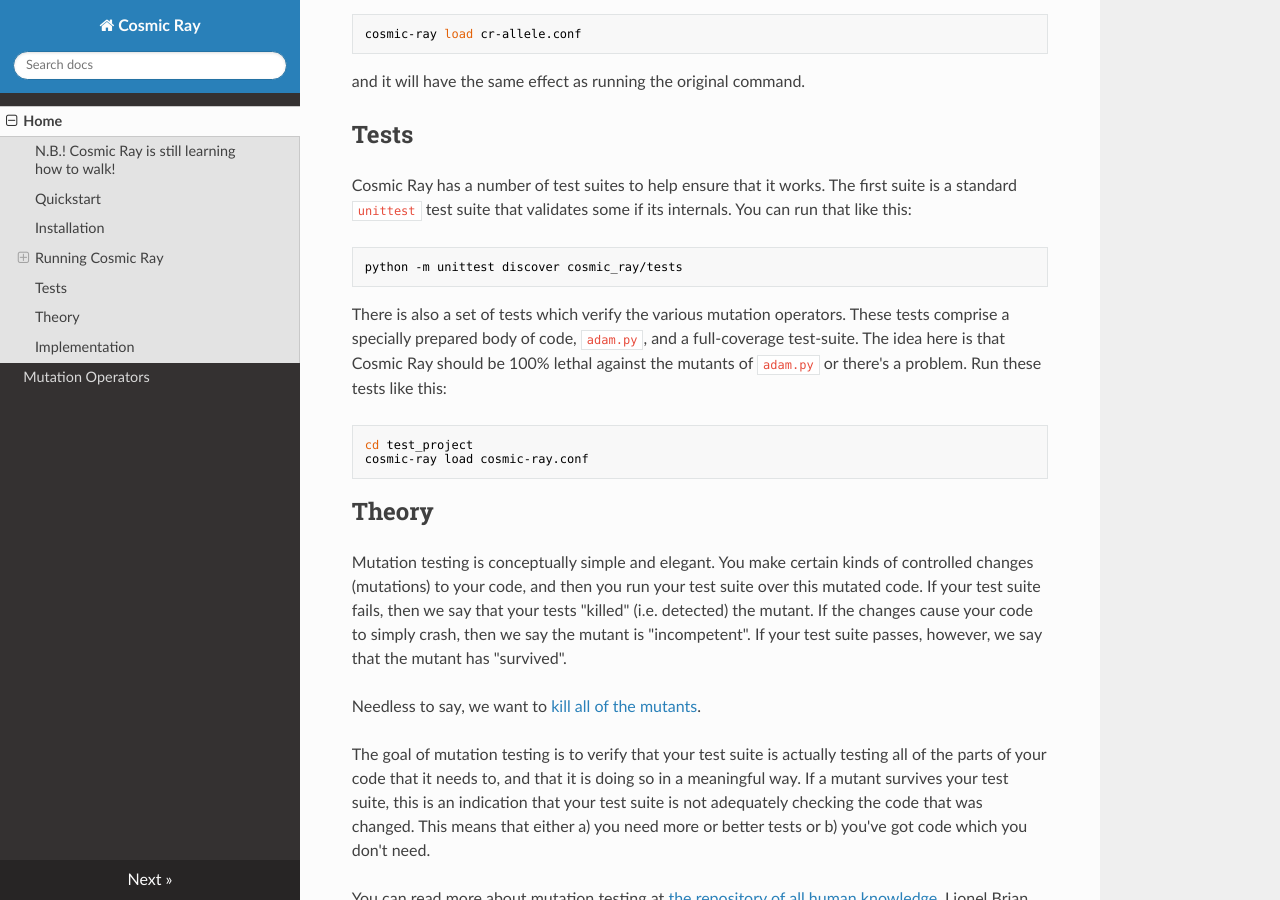
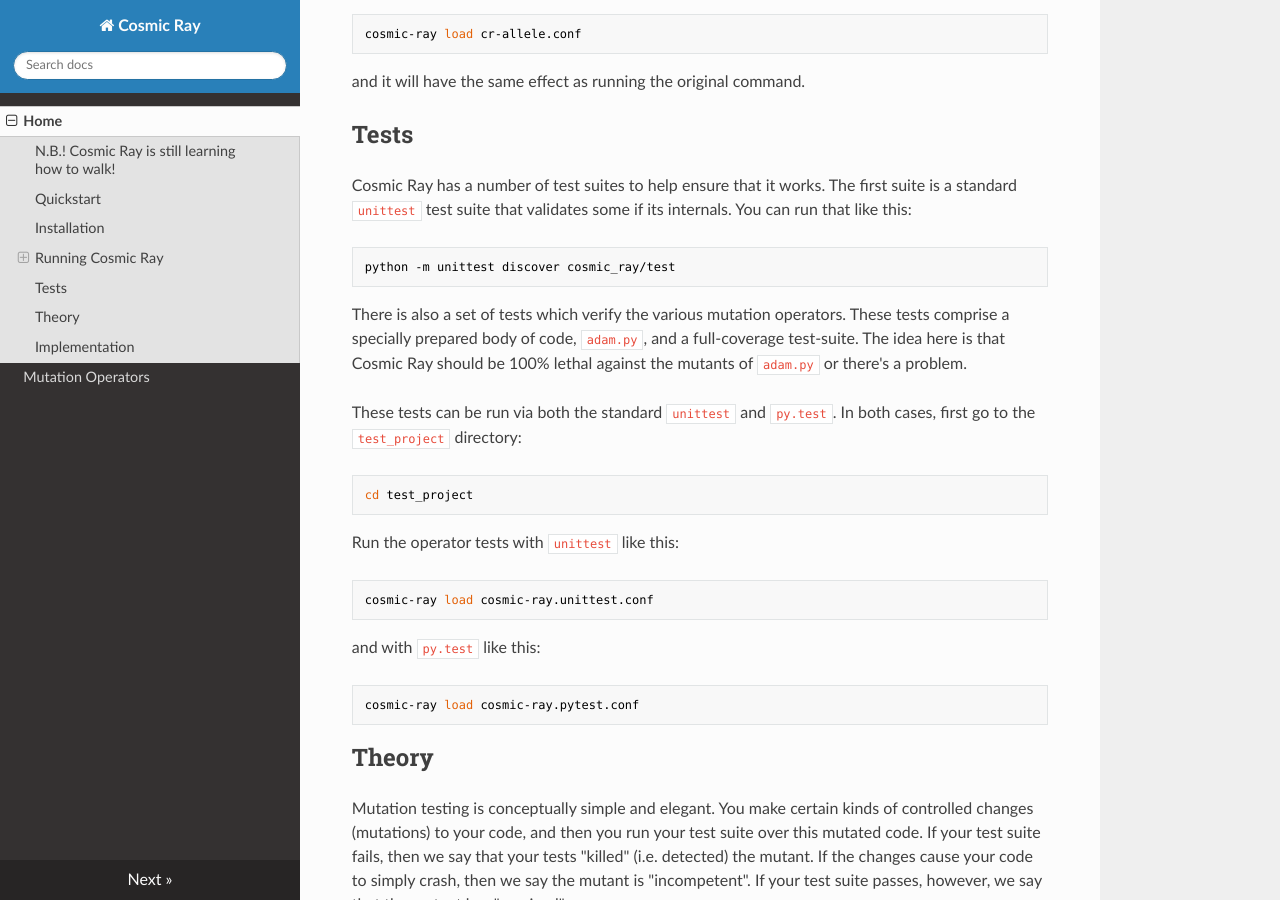
Before and after one commit to sixty-north/cosmic-ray, an MkDocs documentation site: the page built from docs/index.md, in a window 1280 px wide and 900 px high, scrolled down 3081 px. Built offline with MkDocs 1.6.1, drawn with Linux system fonts in a browser that asks for light colours; nearby versions of some CDN libraries; old or Windows-style settings are respelled for this version of MkDocs.

Commit message:
Updated docs to match reality.

````diff
--- a/docs/index.md
+++ b/docs/index.md
@@ -171,18 +171,32 @@
 its internals. You can run that like this:
 
 ```
-python -m unittest discover cosmic_ray/tests
+python -m unittest discover cosmic_ray/test
 ```
 
 There is also a set of tests which verify the various mutation
 operators. These tests comprise a specially prepared body of code,
 `adam.py`, and a full-coverage test-suite. The idea here is that
 Cosmic Ray should be 100% lethal against the mutants of `adam.py` or
-there's a problem. Run these tests like this:
+there's a problem.
+
+These tests can be run via both the standard `unittest` and `py.test`. In both
+cases, first go to the `test_project` directory:
 
 ```
 cd test_project
-cosmic-ray load cosmic-ray.conf
+```
+
+Run the operator tests with `unittest` like this:
+
+```
+cosmic-ray load cosmic-ray.unittest.conf
+```
+
+and with `py.test` like this:
+
+```
+cosmic-ray load cosmic-ray.pytest.conf
 ```
 
 ## Theory
````
